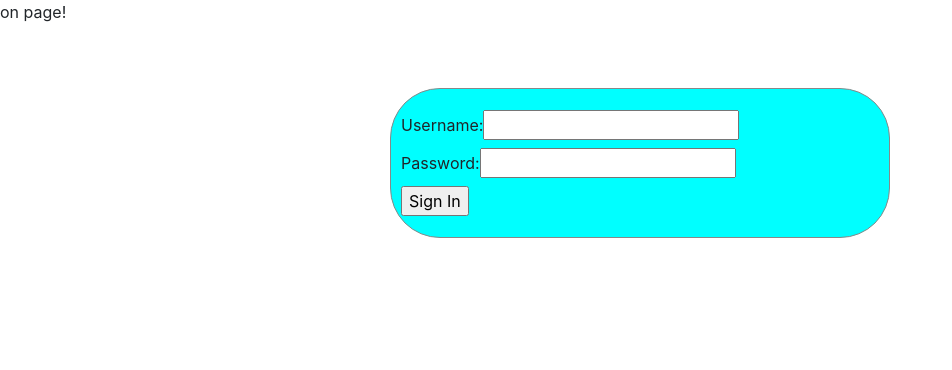
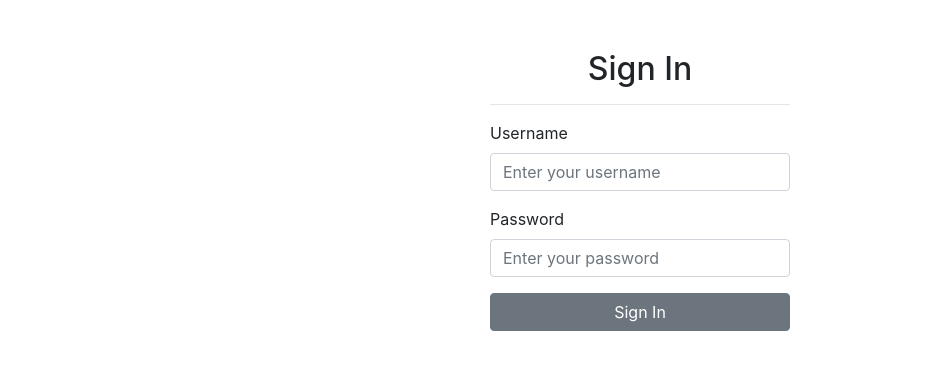
Before and after one commit to shawnhugginsjr/rss-feed, a React (Create React App) app: page /signin in a window 1280 px wide. Shown: the top 370 px of the page, without its empty margins (0-952 px from the left). Built offline with nearby package versions, Linux system fonts and the light colour scheme; no server answers.

Commit message:
Add a clean css style to the sign in component.

```diff
--- a/src/components/SignInOrUp/SignInOrUp.js
+++ b/src/components/SignInOrUp/SignInOrUp.js
@@ -1,23 +1,44 @@
 import React, { useState } from 'react'
 import './styles.css'
+import { Button, Form, FormGroup, Label, Input, FormText } from 'reactstrap'
 
 export function SignInOrUp({ mode, handleAuth, history }) {
     const [username, setUsername] = useState('')
     const [password, setPassword] = useState('')
     const [error, setError] = useState(null)
 
-    const SubmitButton = () => {
+    const Header = () => {
+        let headerText = ''
         if (mode === 'signin') {
-            return (
-                <input type="submit" value="Sign In" onClick={(e) => attemptAuth(e)} />
-            )
+            headerText = 'Sign In'
         } else if (mode === 'signup') {
-            return (
-                <input type="submit" value="Sign Up" onClick={(e) => attemptAuth(e)} />
-            )
+            headerText = 'Sign Up'
         } else {
             console.log('Incorrect mode used ', mode)
         }
+
+        return(
+            <>
+            <h2>{headerText}</h2>
+            <hr/>
+            </>
+        )
+    }
+
+    const SubmitButton = () => {
+        let buttonText = ''
+        if (mode === 'signin') {
+            buttonText = 'Sign In'
+        } else if (mode === 'signup') {
+            buttonText = 'Sign Up'
+        } else {
+            console.log('Incorrect mode used ', mode)
+        }
+        return (
+            <Button value="Sign In" onClick={(e) => attemptAuth(e)} block>
+                {buttonText}
+            </Button>
+        )
     }
 
     const attemptAuth = async (event) => {
@@ -66,29 +87,30 @@ export function SignInOrUp({ mode, handleAuth, history }) {
     }
 
     return (
-        <div className='boundary'>
-            <form>
-                <div>
-                    <label>
-                        Username:
-                <input type='text'
-                            name='username'
-                            value={username}
-                            onChange={(e) => setUsername(e.target.value)} />
-                    </label>
-                </div>
-                <div>
-                    <label>
-                        Password:
-                <input type='text'
-                            name='password'
-                            value={password}
-                            onChange={(e) => setPassword(e.target.value)} />
-                    </label>
-                </div>
-                <div>{SubmitButton()}</div>
-                <div>{error ? error.message : null}</div>
-            </form>
+        <div className='form-container'>
+            <Header />
+            <Form>
+                <FormGroup>
+                    <Label for="username">Username</Label>
+                    <Input
+                        type="text"
+                        name="username"
+                        id="username"
+                        onChange={(e) => setUsername(e.target.value)}
+                        placeholder="Enter your username" />
+                </FormGroup>
+                <FormGroup>
+                    <Label for="Password">Password</Label>
+                    <Input
+                        type="password"
+                        name="password"
+                        id="username"
+                        onChange={(e) => setPassword(e.target.value)}
+                        placeholder="Enter your password" />
+                </FormGroup>
+                <SubmitButton />
+                <div className='error'>{error ? error.message : null}</div>
+            </Form>
         </div>
     )
 }
--- a/src/components/SignInOrUp/styles.css
+++ b/src/components/SignInOrUp/styles.css
@@ -1,12 +1,14 @@
-.boundary {
-    margin: 0 auto;
-    background-color: aqua;
-    max-width: 500px;
-    margin: 5% auto 15% auto;
-    width: 100%;
-    height: 150px;
-    border: 1px solid #888;
-    align-content: center;
-    padding: 10px;
-    border-radius: 50px
+.form-container {
+    margin: 50px auto;
+    width: 300px;
+    padding: 100px 15px 5 15;
 }
+
+h2 {
+    text-align: center;
+}
+
+.error {
+    margin-top: 0.5em;
+    color: rgb(207, 3, 3);
+}
--- a/src/pages/Auth/Auth.js
+++ b/src/pages/Auth/Auth.js
@@ -5,7 +5,6 @@ export function Auth({ mode, handleAuth, history }) {
 
     return (
         <div>
-            on page!
             <SignInOrUp mode={mode} handleAuth={handleAuth} history={history} />
         </div>
     )
```
